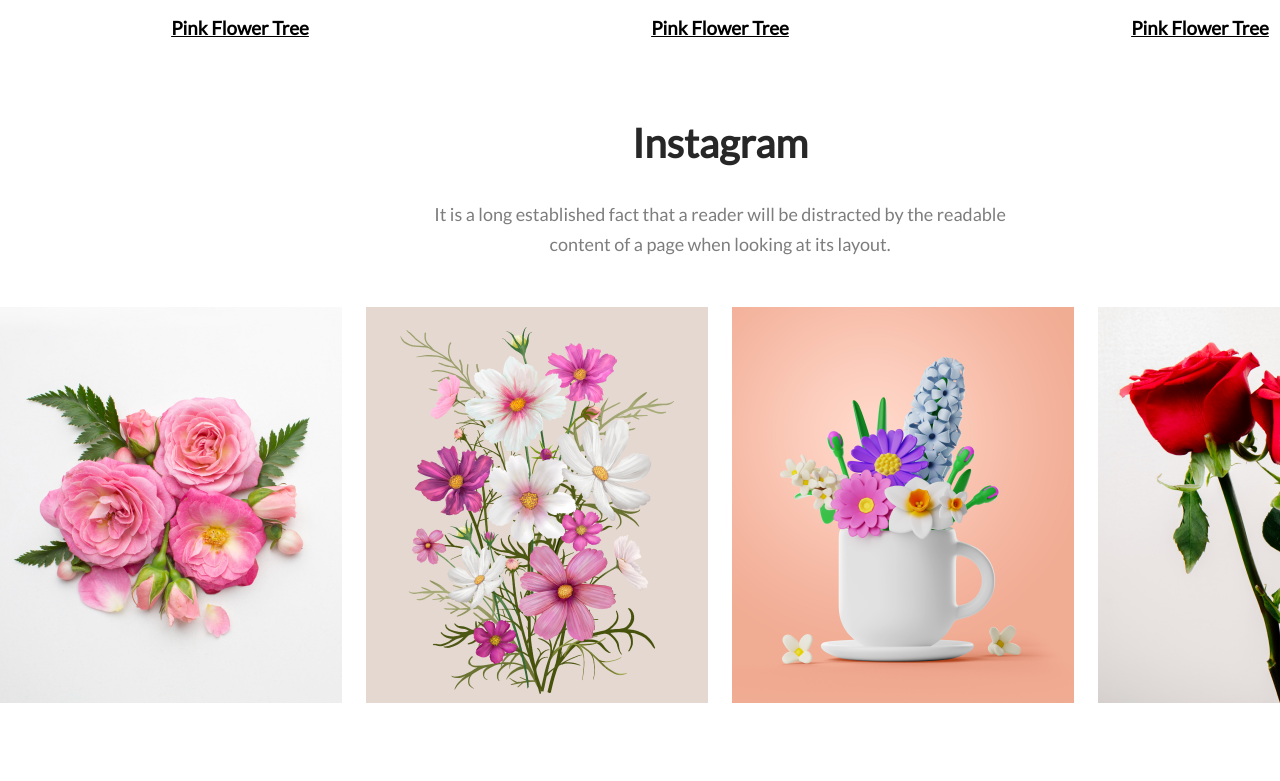
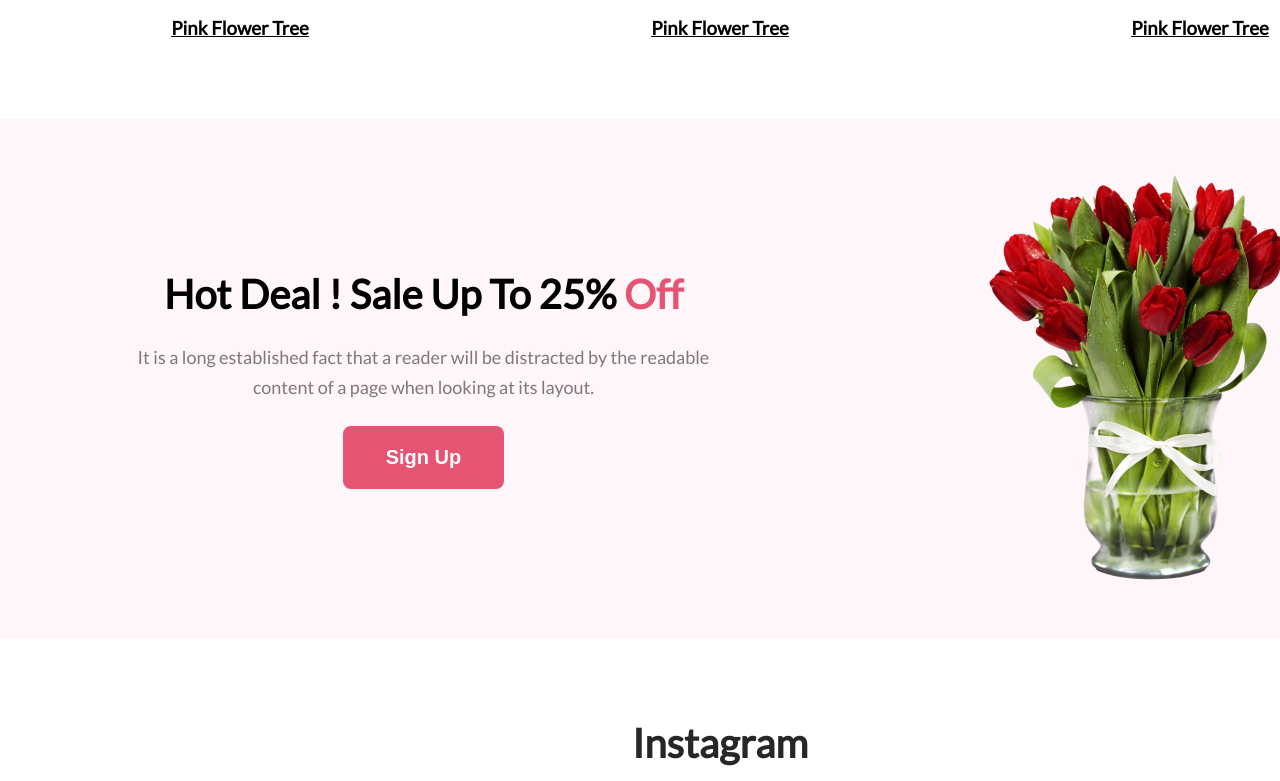
Before and after one commit to Amran13/flowers-shop, a plain HTML site: page index.html in a window 1280 px wide. Shown: the part 1644-2425 px from the top of the page. Drawn offline with Linux system fonts and the light colour scheme.

Commit message:
sale section added

```diff
--- a/index.html
+++ b/index.html
@@ -54,6 +54,18 @@
         </section>
 
 
+        <section class="sale-section">
+            <div class="sale-container">
+                <div>
+                    <h1 class="sale-title">Hot Deal ! Sale Up To 25% <span class="bright-text">Off</span></h1>
+                    <p class="sale-text">It is a long established fact that a reader will be distracted by the readable <br> content of a page when looking at its layout.</p>
+                    <button class="btn">Sign Up</button>
+                </div>
+                <img src="./Flower Asset/pngwing 8.png" alt="">
+            </div>
+        </section>
+
+
 
         <section class="insta">
             <h1 class="section-heading">Instagram</h1>
--- a/style.css
+++ b/style.css
@@ -70,6 +70,31 @@ header{
     text-decoration: underline;
 }
 
+/* sale section style  */
+.sale-section{
+    background: rgba(229, 84, 115, 0.05);
+    height: 620;
+    margin: 80px auto;
+}
+.sale-container{
+    width: 1440px;
+    margin: 0 auto;
+    display: flex;
+    justify-content: space-around;
+    align-items: center;
+    padding: 50px 0;
+    text-align: center;
+}
+.sale-title{
+    font-size: 40px;
+    font-weight: 800;
+}
+.sale-text{
+    margin: 24px 0;
+    color: rgba(39, 39, 39, 0.60);
+    font-size: 18px;
+    line-height: 30px;
+}
 /* insta section style  */
 .insta{
     margin: 80px auto;
@@ -84,7 +109,7 @@ header{
 /* subscribe section style */
 .subscribe{
     background-image: url('./Flower Asset/Rectangle 9.png');
-    margin: 80px auto;
+    margin: 120px auto;
     width: 1440px;
     height: 450px;
 }
@@ -109,6 +134,7 @@ footer{
     height: 350px;
     background-color: #111010;
     padding-top: 122px;
+    margin-top: 80px ;
 }
 .footer-heading{
     text-align: center;
@@ -124,9 +150,7 @@ footer{
     margin-bottom: 20px;
 
 }
-.bright-text{
-    color: #E55473;
-}
+
 .copyright-text{
     color: rgba(255, 255, 255, 0.40);
     text-align: center;
@@ -158,3 +182,6 @@ footer{
     line-height: 30px;
     text-align: center;
 }
+.bright-text{
+    color: #E55473;
+}
```
